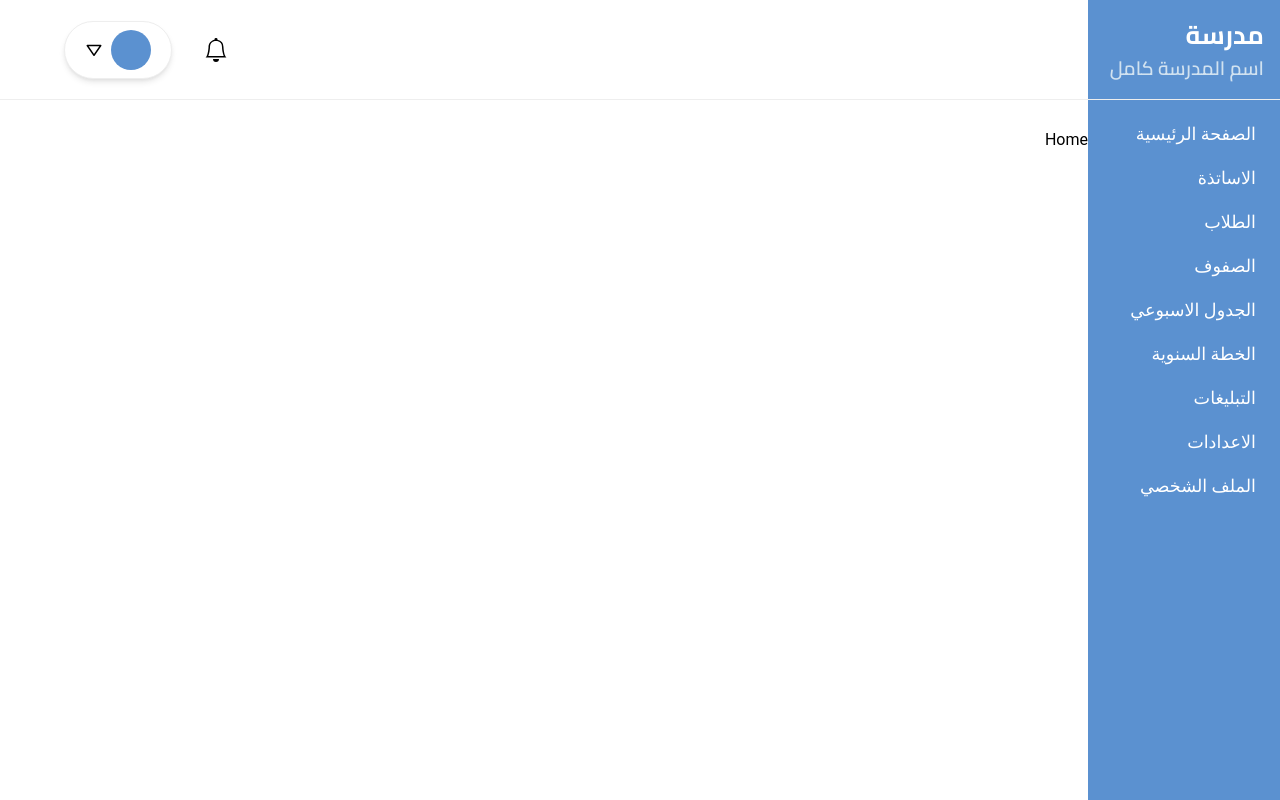
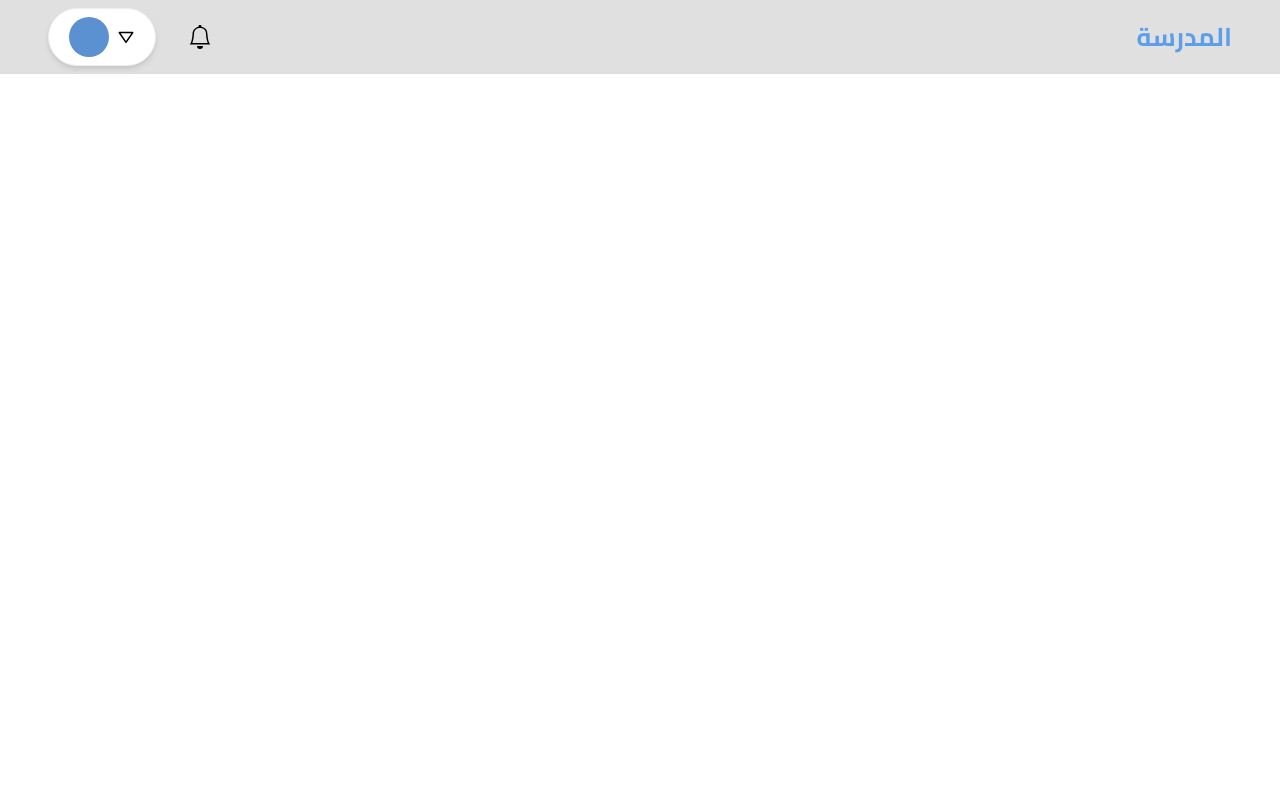
Before and after one commit to bnjamel/school-system-front-end, a React (Vite) app: page / in a window 1280 px wide. Built offline with nearby package versions, Linux system fonts and the light colour scheme.

Commit message:
new navbar

```diff
--- a/src/App.jsx
+++ b/src/App.jsx
@@ -7,13 +7,13 @@ import RouterContent from "./components/RouterContent";
 function App() {
   return (
     <div className="flex h-[100vh] overflow-hidden">
-      <div className="flex-[1] md:flex-[.85]">
+      <div className="w-full">
         <Navbar />
-        <RouterContent />
+        {/* <RouterContent /> */}
       </div>
-      <div className="red bg-blue-500 hidden lg:flex md:flex-[.15]">
-        <Sidebar />
-      </div>
+      {/* <div className="red bg-blue-500 hidden lg:flex md:flex-[.15]"> */}
+      {/* <Sidebar /> */}
+      {/* </div> */}
     </div>
   );
 }
--- a/src/components/Navbar.jsx
+++ b/src/components/Navbar.jsx
@@ -13,29 +13,9 @@ import { BsBell } from "react-icons/bs";
 
 function Navbar() {
   return (
-    <div>
-      <div
-        dir="rtl"
-        className="absolute left-0 top-0 py-2 pl-[4rem] pr-1 sm:pr-2 md:pr-3 lg:pr-4 border-b w-full hidden md:flex flex-row justify-between items-center"
-      >
-        <div className=" my-2 flex items-center">
-          <div className="block lg:hidden  px-2 mx-6 hover:bg-black/20 cursor-pointer rotate-90">
-            |||
-          </div>
-          <div>
-            <h1 className="lg:text-[1.6rem] text-black lg:text-white font-cairoBold">
-              مدرسة
-            </h1>
-            <p className="text-[.8rem] lg:text-[1rem] xl:text-[1.2rem] font-cairoSemiBold lg:text-light-300 text-gray-600">
-              اسم المدرسة كامل
-            </p>
-          </div>
-        </div>
-        <div className="flex">
-          <button className="mx-8">
-            <BsBell className="w-[24px] h-[24px]" />
-          </button>
-
+    <div className="flex justify-between items-center bg-gray-300 p-2 ">
+      {/* profile */}
+      <div className="items-center flex ml-10">
         <Menu className="">
           <MenuHandler>
             <Button className="py-2 px-4 bg-white border rounded-full flex items-center justify-center">
@@ -55,6 +35,22 @@ function Navbar() {
             <MenuItem className="text-red-400">تسجيل خروج</MenuItem>
           </MenuList>
         </Menu>
+        {/* ring */}
+        <div className="flex">
+          <button className="mx-8">
+            <BsBell className="w-[24px] h-[24px]" />
+          </button>
+        </div>
+      </div>
+
+      {/* name */}
+      <div className="mr-2 lg:mr-10 flex items-center">
+        <h1 className="lg:text-[1.6rem] text-[#5D9EEB] font-cairoBold">
+          المدرسة
+        </h1>
+
+        <div className="block lg:hidden mx-2 px-2 cursor-pointer rotate-90">
+          |||
         </div>
       </div>
     </div>
--- a/src/components/SidebarLink.jsx
+++ b/src/components/SidebarLink.jsx
@@ -4,12 +4,12 @@ import { Link } from "react-router-dom";
 export default function SidebarLink({ link, text }) {
   return (
     <li className="w-full py-1 lg:block">
-      <Link
+      {/* <Link
         to={link}
         className="block py-2 lg:text-sm xl:text-[1.1rem] lg:pr-2 rounded-md min-w-full hover:bg-white text-white hover:text-black transition ease-in-out"
       >
         {text}
-      </Link>
+      </Link> */}
     </li>
   );
 }
```
Lines whose indentation alone changed are shown as unchanged.
